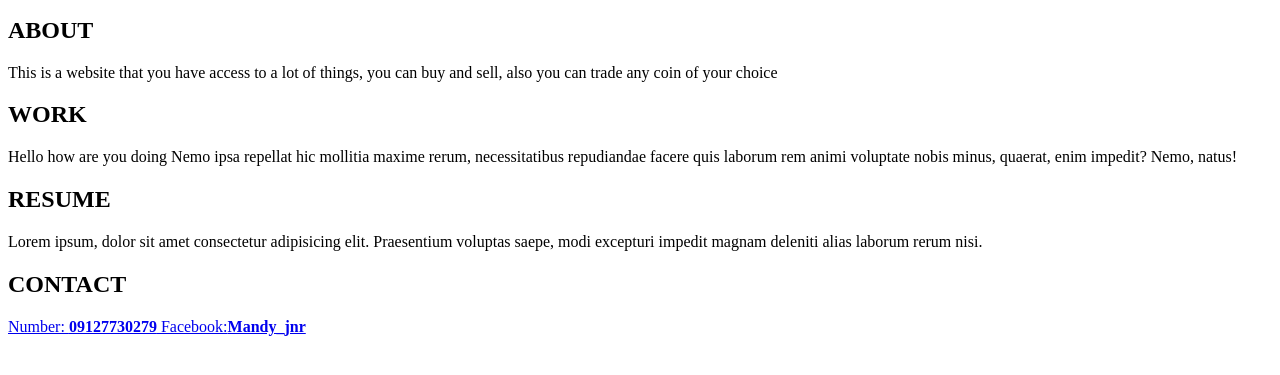
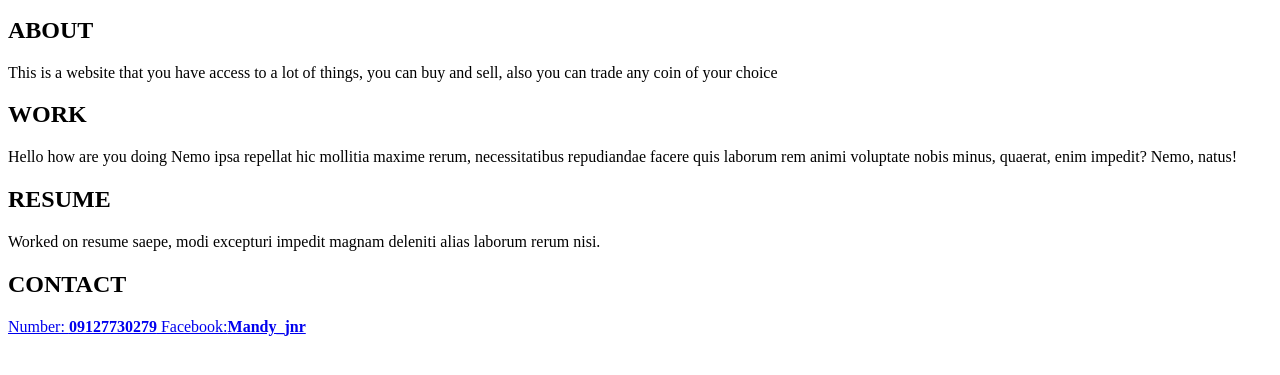
Before and after one commit to Mandykushjnr12/first-html-class-project, a plain HTML site: page assignment.html in a window 1280 px wide. Shown: the part 407-782 px from the top of the page. Drawn offline with Linux system fonts and the light colour scheme.

Commit message:
changed the resume stuff.......

```diff
--- a/assignment.html
+++ b/assignment.html
@@ -56,7 +56,7 @@
 
 
     <section>
-        <p>Lorem ipsum, dolor sit amet consectetur adipisicing elit. Praesentium voluptas saepe, modi excepturi impedit magnam deleniti alias laborum rerum nisi.</p>
+        <p> Worked on resume saepe, modi excepturi impedit magnam deleniti alias laborum rerum nisi.</p>
 
     </section>
 
```
